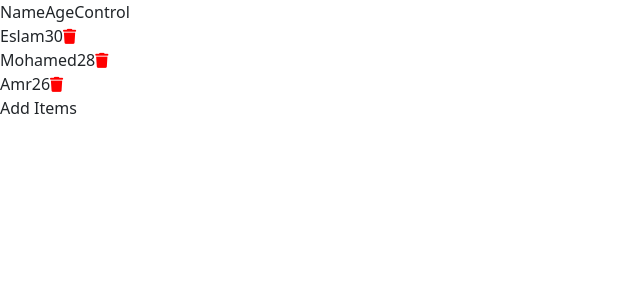
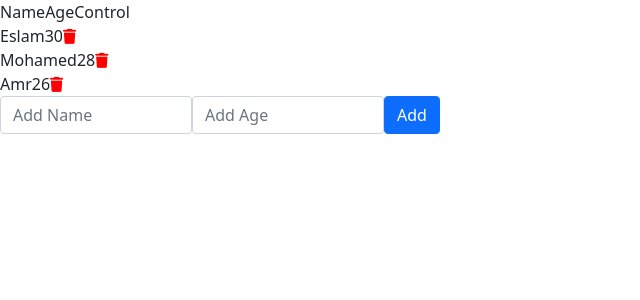
Before and after one commit to eslamibrahimhamed/ToDo-List, a React (Create React App) app: page / in a window 1280 px wide. Shown: the top 300 px of the page, without its empty margins (0-640 px from the left). Built offline with nearby package versions, Linux system fonts and the light colour scheme.

Commit message:
add 16/4/2022

```diff
--- a/src/components/AddItem/AddItems.js
+++ b/src/components/AddItem/AddItems.js
@@ -1,9 +1,47 @@
 import React, { Component } from "react";
-import './AddItems.css'
+import "./AddItems.css";
 
+const width = {
+  width: "12rem",
+  display: "inline-block",
+};
+
+const verticalAlign = {
+  verticalAlign: "inherit",
+};
 class AddItem extends Component {
   render() {
-    return <div>Add Items</div>;
+    return (
+      <div>
+        <form>
+          <input
+            type="text"
+            className="form-control"
+            name="name"
+            placeholder="Add Name"
+            autoComplete="off"
+            style={width}
+          />
+
+          <input
+            type="number"
+            className="form-control"
+            name="age"
+            placeholder="Add Age"
+            autoComplete="off"
+            style={width}
+          />
+          <button
+            className="btn btn-primary"
+            type="submit"
+            value="Submit"
+            style={verticalAlign}
+          >
+            Add
+          </button>
+        </form>
+      </div>
+    );
   }
 }
 
```
